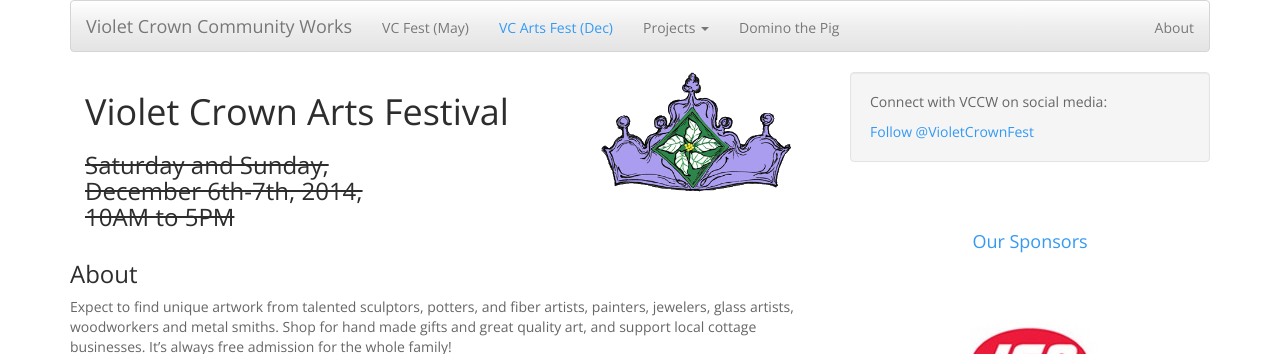
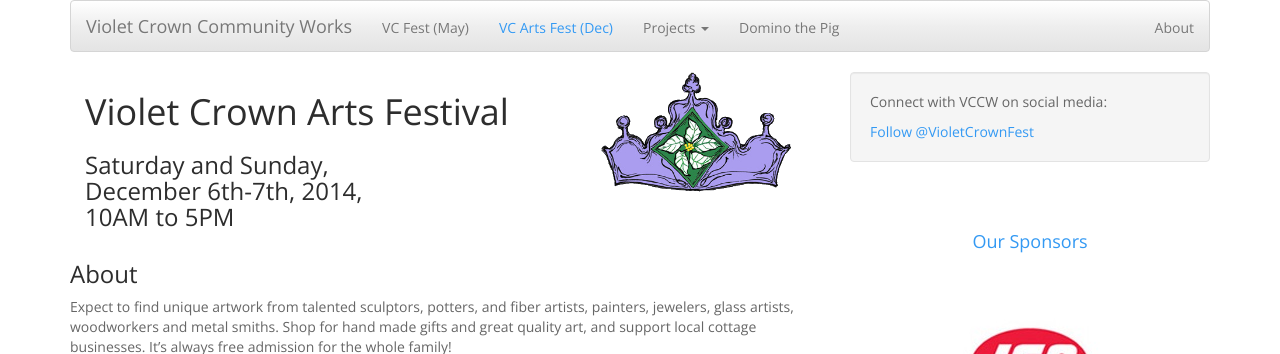
Before and after one commit to vccw/vccw.github.io, a Jekyll site: the page built from artsfest.md, in a window 1280 px wide. Shown: the top 354 px of the page. Built offline with Jekyll 4.4.1, drawn with Linux system fonts in a browser that asks for light colours; comment, search, counter and statistics services are not loaded.

Commit message:
Fix leftover strikeout

```diff
--- a/artsfest.md
+++ b/artsfest.md
@@ -8,9 +8,9 @@
 		<div class="col-md-8">
 			<h1>Violet Crown Arts Festival</h1>
 			<h3>
-				<s>Saturday and Sunday,<br>
+				Saturday and Sunday,<br>
 				December 6th-7th, 2014,<br>
-				10AM to 5PM</s>
+				10AM to 5PM
 			</h3>
 		</div>
 		<div class="col-md-4"><img src="img/vcarts_crown.png" class="img-responsive"></div>
```
